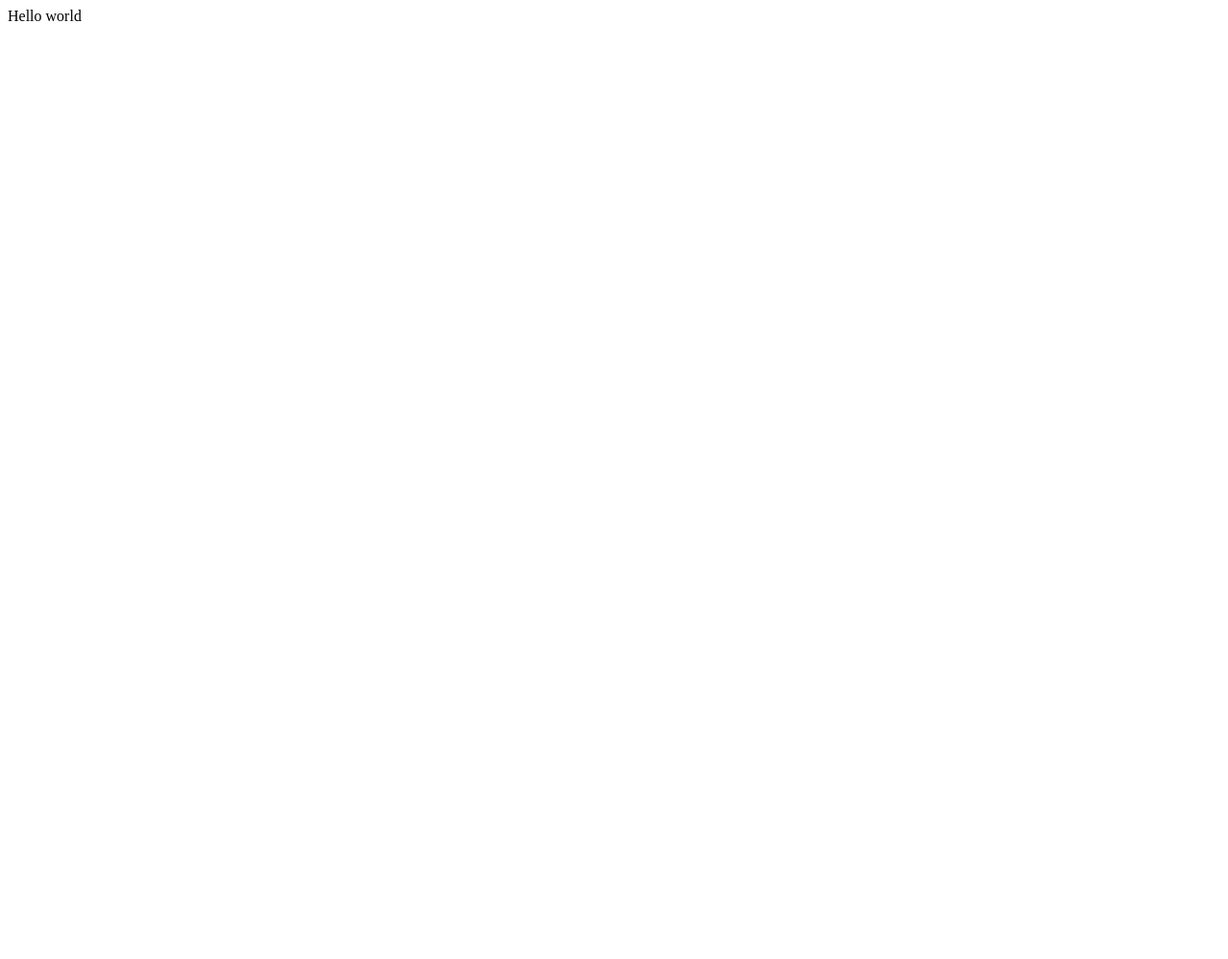
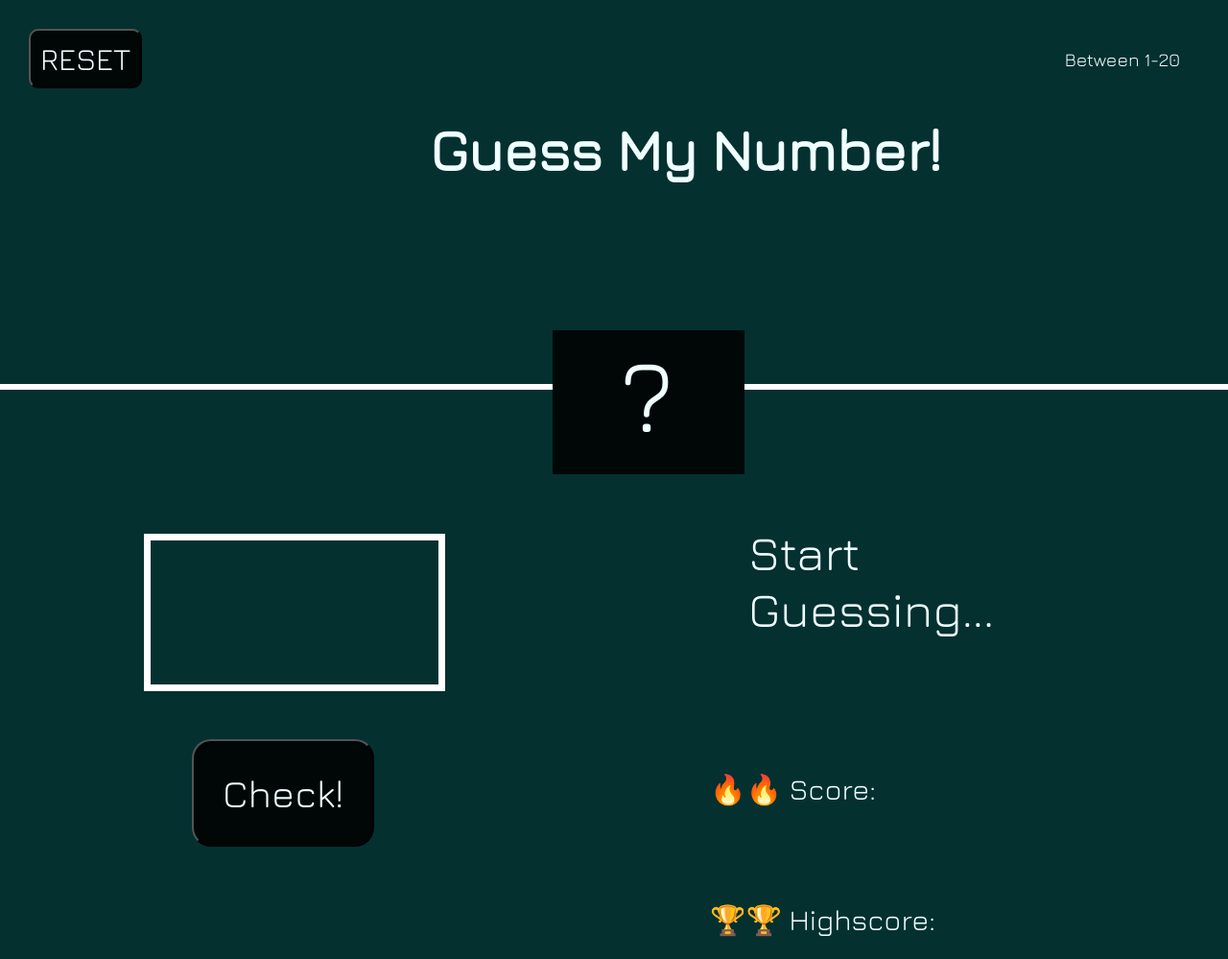
Before and after one commit to sunday4me/Guessing-Number-Game, a plain HTML site: page index.html in a window 1280 px wide. Shown: the whole page at 96% size. Before the commit the page ends 808 px from the top, so only its background shows below. Drawn offline with nearby package versions, Linux system fonts and the light colour scheme.

Commit message:
updating

```diff
--- a/index.html
+++ b/index.html
@@ -6,10 +6,40 @@
   <meta name="viewport" content="width=device-width">
   <title>replit</title>
   <link href="style.css" rel="stylesheet" type="text/css" />
+    <link rel="preconnect" href="https://fonts.googleapis.com" />
+    <link rel="preconnect" href="https://fonts.gstatic.com" crossorigin />
+    <link
+      href="https://fonts.googleapis.com/css2?family=Jura&display=swap"
+      rel="stylesheet"
+    />
 </head>
 
 <body>
-  Hello world
+   <div class="boxContainer">
+      <div class="boxup">
+        <button class="reset">RESET</button>
+        <p class="numberbtwn">Between 1-20</p>
+        <h1 class="title">Guess My Number!</h1>
+        <div class="qmark">?</div>
+      </div>
+
+      <div class="boxdown">
+        <div class="left">
+          <input class="guess" type="number" />
+          <br />
+          <button class="check">Check!</button>
+        </div>
+
+        <div class="right">
+          <p class="message">Start Guessing...</p>
+          <p>🔥🔥 Score:<span class="score"> </span></p>
+          <p>🏆🏆 Highscore:<span class="highScore"> </span></p>
+        </div>
+      </div>
+    </div>
+
+
+
   <script src="script.js"></script>
 
  <!--
--- a/script.js
+++ b/script.js
@@ -0,0 +1,58 @@
+'use strict';
+
+// Generating a random value and storing it in a variable
+
+let secretNumber = Math.floor(Math.random() * 10 + 1);
+let score = 20;
+let highScore = 0;
+document.querySelector('.check').addEventListener('click', function () {
+  const guess = Number(document.querySelector('.guess').value);
+
+  document.querySelector('.score').textContent = score;
+
+  // If there is no value in the input
+
+  if (!guess) {
+    document.querySelector('.message').textContent = 'Please insert a number';
+  } else if (score < 1) {
+    document.querySelector('.message').textContent = 'You lost';
+    document.querySelector('body').style.backgroundColor = '#FF0000';
+  }
+  // If the guess is right
+  else if (guess === secretNumber) {
+    document.querySelector('.message').textContent = 'You Won!!';
+    document.querySelector('body').style.backgroundColor = '#008000';
+    document.querySelector('.qmark').textContent = secretNumber;
+    document.querySelector('.highScore').textContent = score;
+  }
+
+  // If the guess is higher than the secret number
+  else if (guess > secretNumber) {
+    document.querySelector('.message').textContent = 'Too high';
+    score--;
+  }
+
+  // If the guess is lower than the secret number
+  else if (guess < secretNumber) {
+    document.querySelector('.message').textContent = 'Too Low!';
+    score--;
+  }
+
+  // Setting highScore
+  else if (score > highScore) {
+    highScore = score;
+    document.querySelector('.highScore').textContent = highScore;
+  }
+});
+
+// Reset the game
+
+document.querySelector('.reset').addEventListener('click', function () {
+  score = 20;
+  secretNumber = Math.floor(Math.random() * 10 + 1);
+  document.querySelector('.message').textContent = 'Start Guessing...';
+  document.querySelector('.score').textContent = score;
+  document.querySelector('.qmark').textContent = '?';
+  document.querySelector('.guess').value = '';
+  document.querySelector('body').style.backgroundColor = '#043030';
+});
--- a/style.css
+++ b/style.css
@@ -1,4 +1,113 @@
-html, body {
+* {
+  font-family: 'Jura', sans-serif;
+  color: azure;
+  margin: 0;
+  padding: 0;
+  width: auto;
+}
+
+body {
+  background-color: #043030;
+  height: 999px;
+}
+
+.boxContainer {
+  display: flexbox;
+  height: 999px;
+}
+
+.boxup {
+  border-bottom: 6px white solid;
+  flex-direction: column;
+  height: 400px;
+}
+
+.reset {
+  font-size: xx-large;
+  float: left;
+  margin: 30px;
+  padding: 10px;
+  border-radius: 10px;
+  background-color: rgb(1, 7, 7);
+}
+
+.numberbtwn {
+  float: right;
+  margin: 50px;
+  font-size: larger;
+}
+
+.title {
+  position: absolute;
+  top: 15%;
+  left: 35%;
+  font-size: 60px;
+}
+
+.qmark {
+  background-color: rgb(1, 7, 7);
+  position: absolute;
+  width: 200px;
+  height: 150px;
+  left: 45%;
+  top: 43%;
+  text-align: center;
+  font-size: 110px;
+}
+.boxdown {
+  display: flex;
+  height: 590px;
+}
+
+.left {
+  flex-direction: row;
+  width: 50%;
   height: 100%;
-  width: 100%;
 }
+
+input {
+  margin-left: 150px;
+  margin-top: 150px;
+  margin-right: 368px;
+  width: 300px;
+  height: 150px;
+  background-color: rgb(4, 48, 48);
+  border: white 7px solid;
+  top: 20%;
+  font-size: 150px;
+  text-align: center;
+}
+
+/* Hiding the up and down arrow from the browsers */
+
+input::-webkit-outer-spin-button,
+input::-webkit-inner-spin-button {
+  -webkit-appearance: none;
+  margin: 0;
+}
+
+.check {
+  font-size: 40px;
+  padding: 30px;
+  margin: 50px;
+  margin-left: 200px;
+  margin-right: 442px;
+  border-radius: 20px;
+  background-color: rgb(1, 7, 7);
+}
+
+.right {
+  flex-direction: row;
+  width: 50%;
+  height: 100%;
+}
+
+.message {
+  margin: 140px;
+  font-size: 50px;
+}
+
+p {
+  margin: 100px;
+  font-size: 30px;
+}
```
